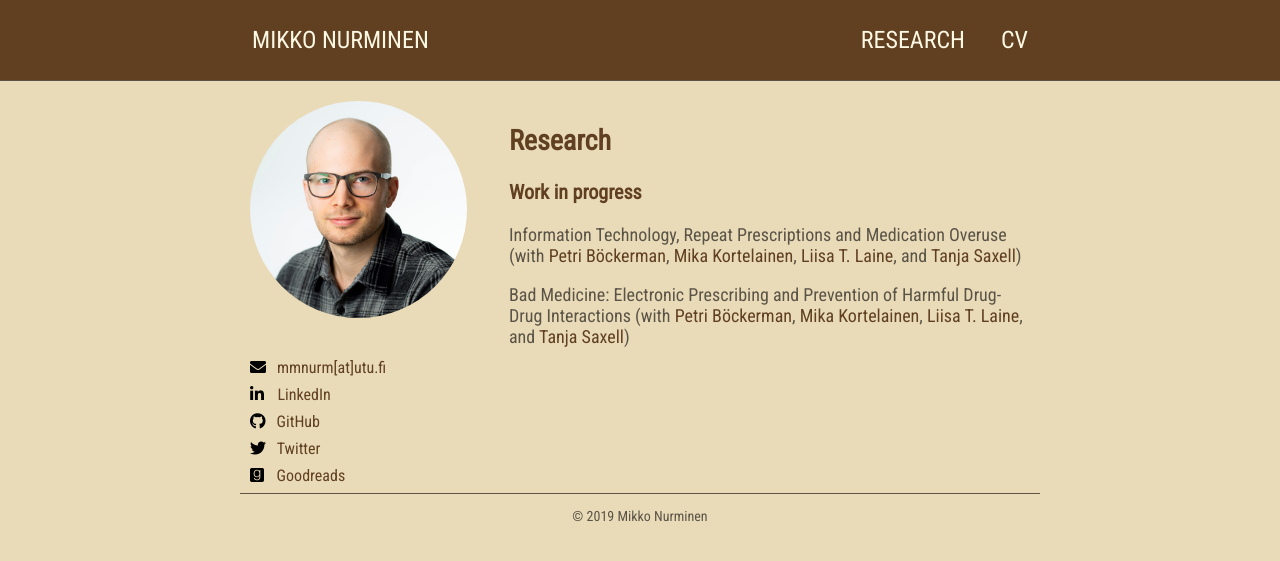
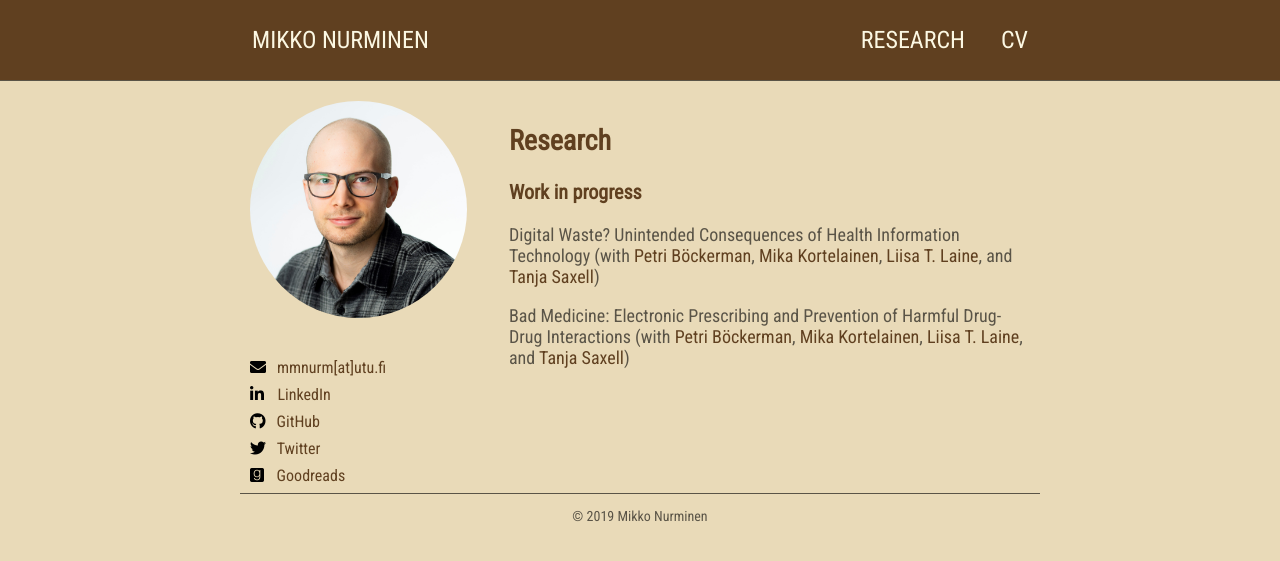
Before and after one commit to mikkonurminen/mikkonurminen.github.io, a Jekyll site: the page built from _pages/research.md, in a window 1280 px wide. Shown: the top 561 px of the page. Built offline with Jekyll 4.4.1, drawn with Linux system fonts in a browser that asks for light colours; nearby versions of some CDN libraries.

Commit message:
Updated research

```diff
--- a/_pages/research.md
+++ b/_pages/research.md
@@ -8,7 +8,7 @@ permalink: /research/
 
 ### Work in progress
 
-Information Technology, Repeat Prescriptions and Medication Overuse (with [Petri Böckerman], [Mika Kortelainen], [Liisa T. Laine], and [Tanja Saxell])
+Digital Waste? Unintended Consequences of Health Information Technology (with [Petri Böckerman], [Mika Kortelainen], [Liisa T. Laine], and [Tanja Saxell])
 
 Bad Medicine: Electronic Prescribing and Prevention of Harmful Drug-Drug Interactions (with [Petri Böckerman], [Mika Kortelainen], [Liisa T. Laine], and [Tanja Saxell])
 
```
